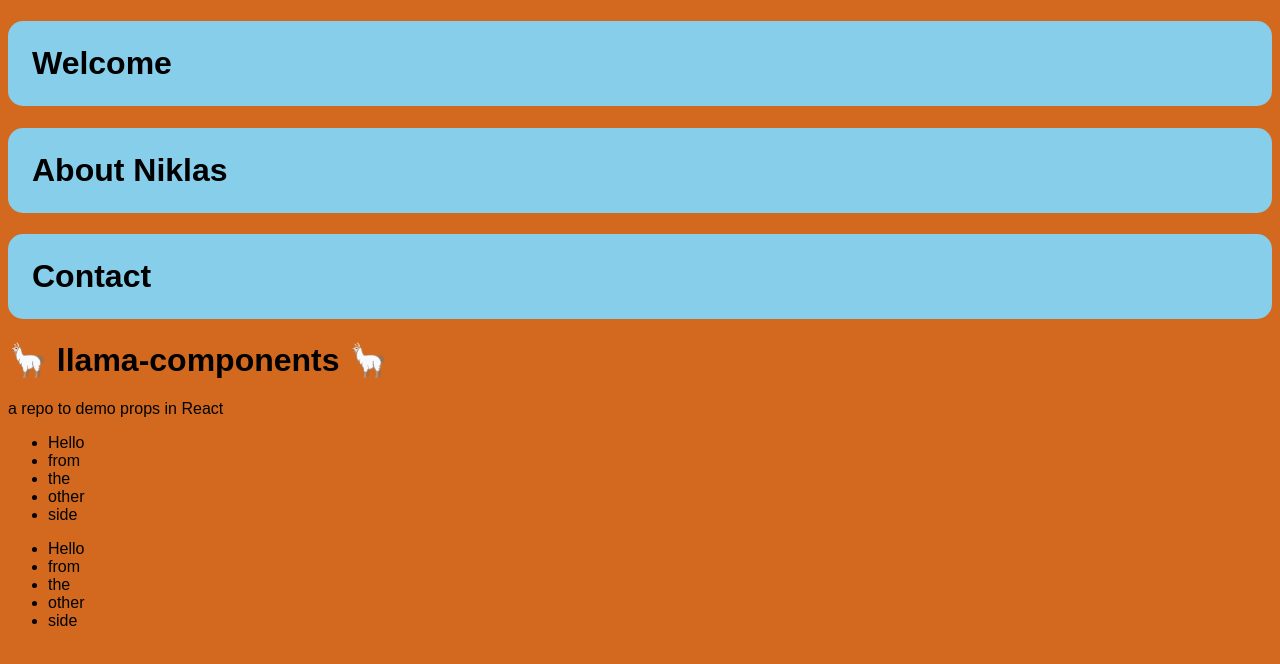
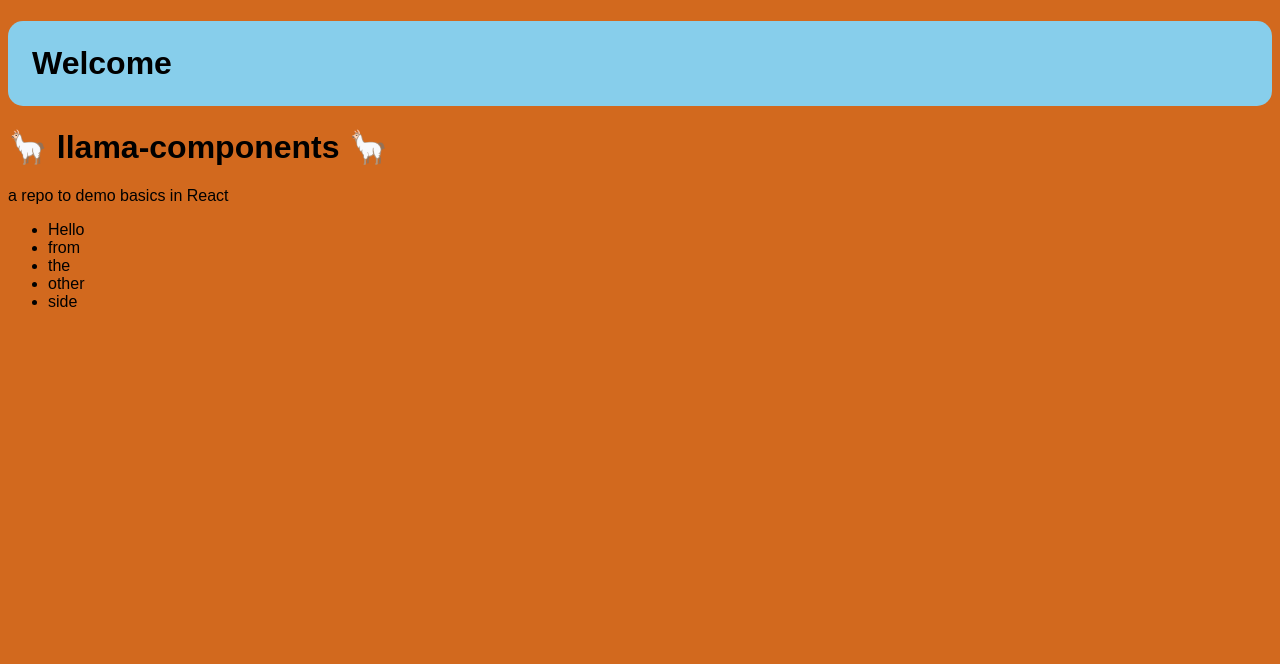
Before and after one commit to niklas-mardby/llama-components, a React (Vite) app: page / in a window 1280 px wide. Shown: the top 664 px of the page. Built offline with nearby package versions, Linux system fonts and the light colour scheme.

Commit message:
Minor fixes

```diff
--- a/src/App.tsx
+++ b/src/App.tsx
@@ -8,11 +8,10 @@ function App() {
 	return (
 		<>
 			<Header title={welcomeTitle} />
-			<Header title="About Niklas" />
-			<Header title="Contact" />
+			{/* <Header title="About Niklas" />
+			<Header title="Contact" /> */}
 			<h1>🦙 llama-components 🦙</h1>
-			<p>a repo to demo props in React</p>
-			<List />
+			<p>a repo to demo basics in React</p>
 			<List />
 		</>
 	);
```
